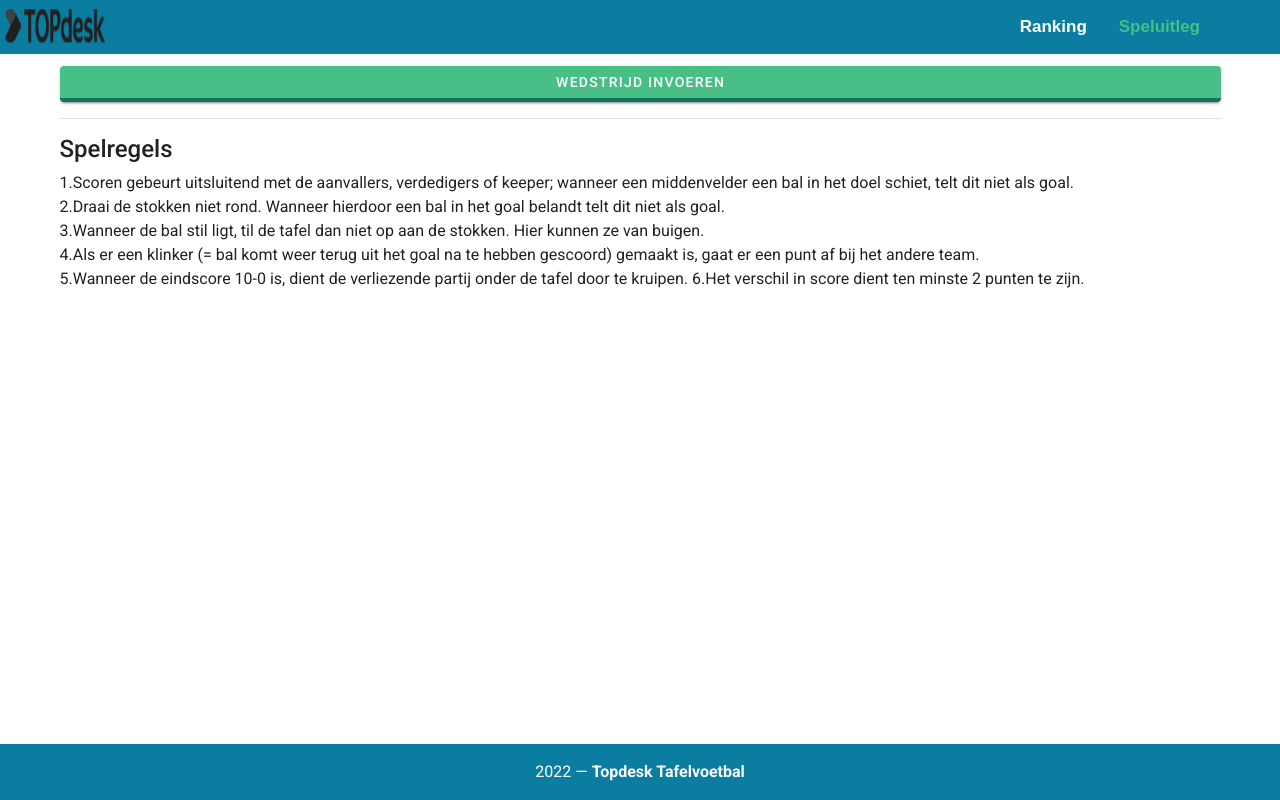
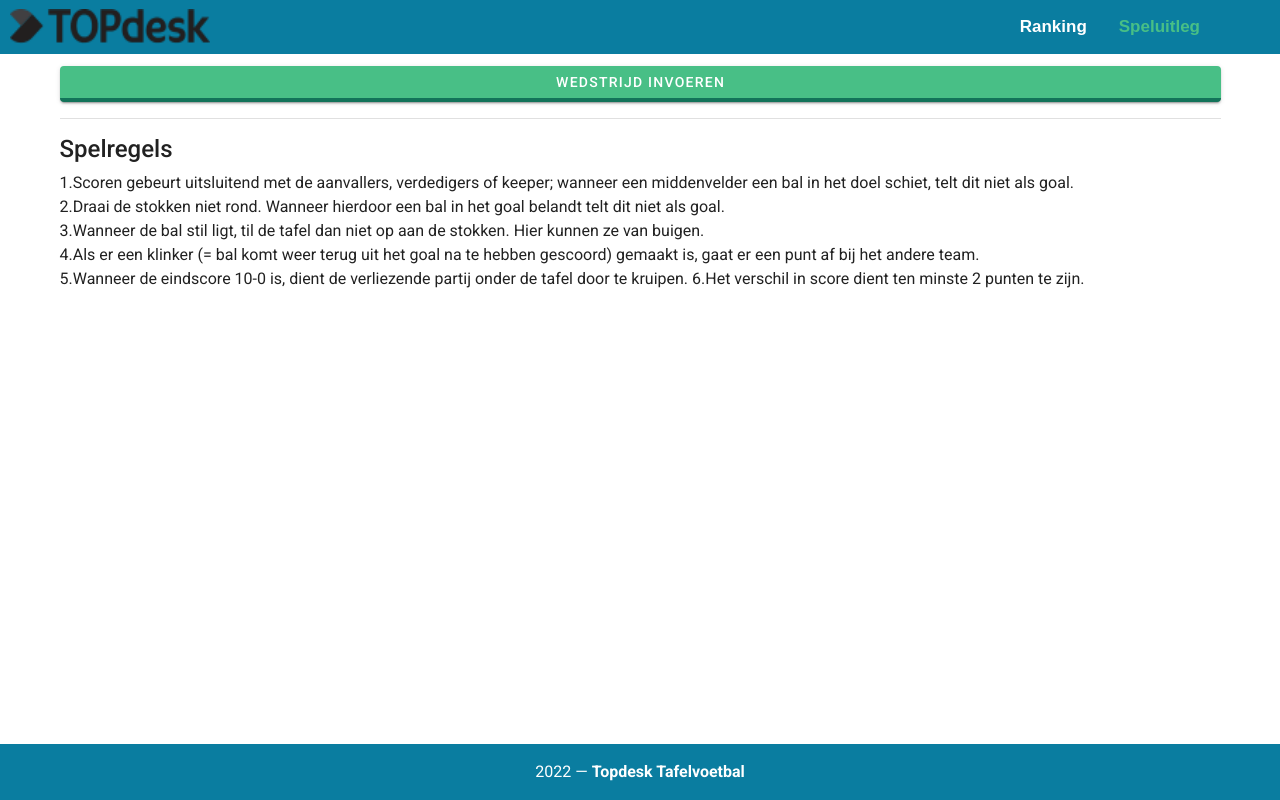
Before and after one commit to mario8754/TopdeskScoreBoard, a Vue app: page /Speluitleg in a window 1280 px wide. Built offline with nearby package versions, Linux system fonts and the light colour scheme; what vue-sweetalert2, vue2-editor would draw is missing.

Commit message:
change logo

```diff
--- a/src/components/Front.vue
+++ b/src/components/Front.vue
@@ -15,15 +15,16 @@
         </template>
         <v-card>
           <v-card-title>
-            <span class="text-center" style="text-align:center">Wedstrijd invoeren</span>
+            <span class="text-center" style="text-align:center"
+              >Wedstrijd invoeren</span
+            >
           </v-card-title>
           <v-card-text>
-            <v-container>
             <v-row>
-
               <v-col cols="6">
-
-                <v-row><span style="color:blue;">  <h5>Team Blauw</h5></span></v-row>
+                <v-row
+                  ><span style="color:blue;"> <h5>Team Blauw</h5></span></v-row
+                >
 
                 <v-row>
                   <v-text-field
@@ -58,7 +59,9 @@
               </v-col>
 
               <v-col cols="6">
-                <v-row><span style="color:red;">  <h5>Team Rood</h5></span></v-row>
+                <v-row
+                  ><span style="color:red;"> <h5>Team Rood</h5></span></v-row
+                >
 
                 <v-row>
                   <v-text-field
@@ -100,21 +103,17 @@
                 Verzenden</v-btn
               >
             </v-row>
-
-            </v-container>
-            <small>*indicates required field</small>
           </v-card-text>
           <v-card-actions>
             <v-spacer></v-spacer>
             <v-btn color="blue darken-1" text @click="dialog = false">
               Afsluiten
             </v-btn>
-
           </v-card-actions>
         </v-card>
       </v-dialog>
       <v-row>
-        <v-col   cols="8" sm="8">
+        <v-col cols="8" sm="8">
           <h3>Rank</h3>
           <v-divder></v-divder>
           <v-simple-table dense>
--- a/src/components/Header.vue
+++ b/src/components/Header.vue
@@ -129,7 +129,7 @@ img {
   justify-content: space-between;
 }
 .logo {
-  width: 100px;
+  width: 200px;
 
   margin-left: 5%;
 }
```
Lines whose indentation alone changed are shown as unchanged.
